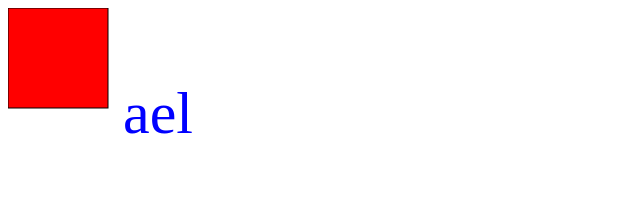
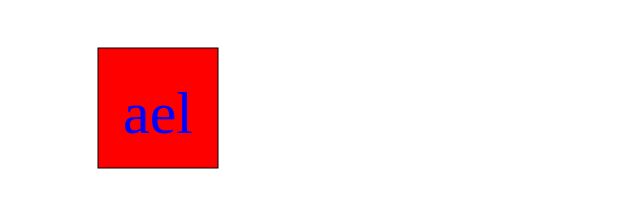
Before and after one commit to 13Blackmagic/Shapes, a website: page index.html in a window 1280 px wide. Shown: the whole page, without its empty margins (0-640 px from the left). Drawn offline with Linux system fonts and the light colour scheme.

Commit message:
finished

```diff
--- a/index.html
+++ b/index.html
@@ -1 +1 @@
-<svg version="1.1" width="300" height="200" xmlns="http://www.w3.org/2000/svg"><rect width="100" height="100" style="fill:red;stroke:black;stroke-width:1" /><text x="150" y="125" font-size="60" text-anchor="middle" fill="blue">ael</text></svg>
+<svg version="1.1" width="300" height="200" xmlns="http://www.w3.org/2000/svg"><rect x="90" y="40" width="120" height="120" style="fill:red;stroke:black;stroke-width:1" /><text x="150" y="125" font-size="60" text-anchor="middle" fill="blue">ael</text></svg>
```
